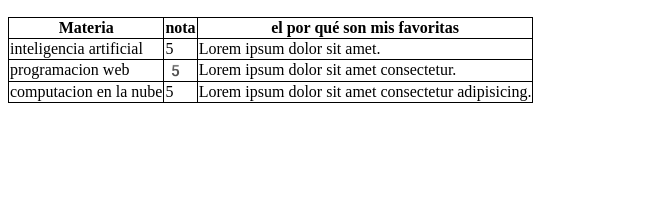
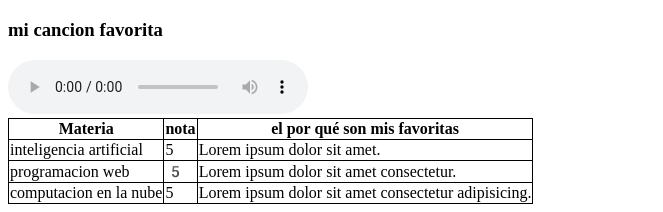
Before and after one commit to JuanFelipeObregonRodriguez/tarea, a plain HTML site: page index.html in a window 1280 px wide. Shown: the part 1050-1262 px from the top of the page, without its empty margins (0-663 px from the left). Before the commit the page ends 1161 px from the top, so only its background shows below. Drawn offline with Linux system fonts and the light colour scheme.

Commit message:
Update index.html

```diff
--- a/index.html
+++ b/index.html
@@ -66,6 +66,13 @@
 
     </div>
     <div>
+        <h3>mi cancion favorita</h3>
+         <audio controls>
+        <source src="slow.mp3" type="audio/mp3">
+            Tu navegador no soporta audio HTML5.
+    </audio></div>
+    <div>
+    <div>
         <table class="tabla">
 
             <tr>
```
